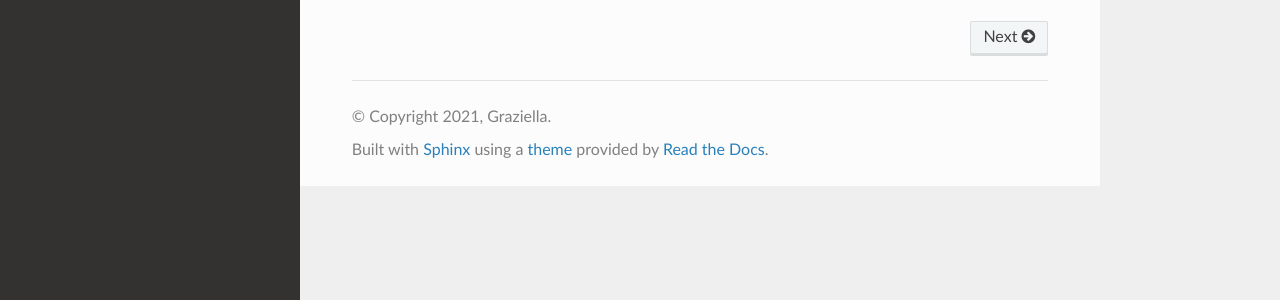
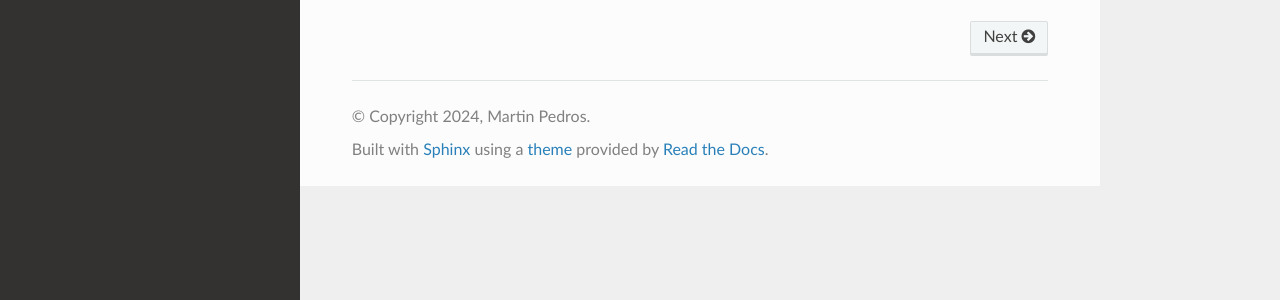
Before and after one commit to martinpedros/vyos, a Sphinx documentation site: the page built from docs/source/index.rst, in a window 1280 px wide. Shown: the part 560-860 px from the top of the page. Built offline with Sphinx 7.4.7 and the Read the Docs theme 2.0.0, drawn with Linux system fonts in a browser that asks for light colours.

Commit message:
Update conf.py

```diff
--- a/docs/source/conf.py
+++ b/docs/source/conf.py
@@ -3,7 +3,7 @@
 # -- Project information
 
 project = 'Lumache'
-copyright = '2021, Graziella'
+copyright = '2024, Martin Pedros'
 author = 'Graziella'
 
 release = '0.1'
```
